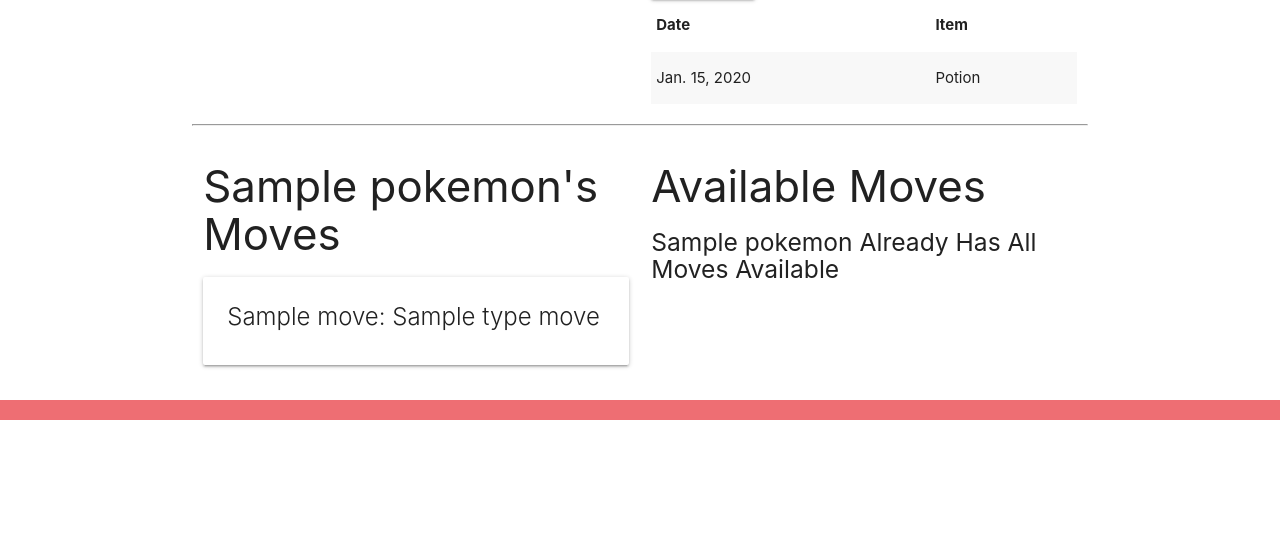
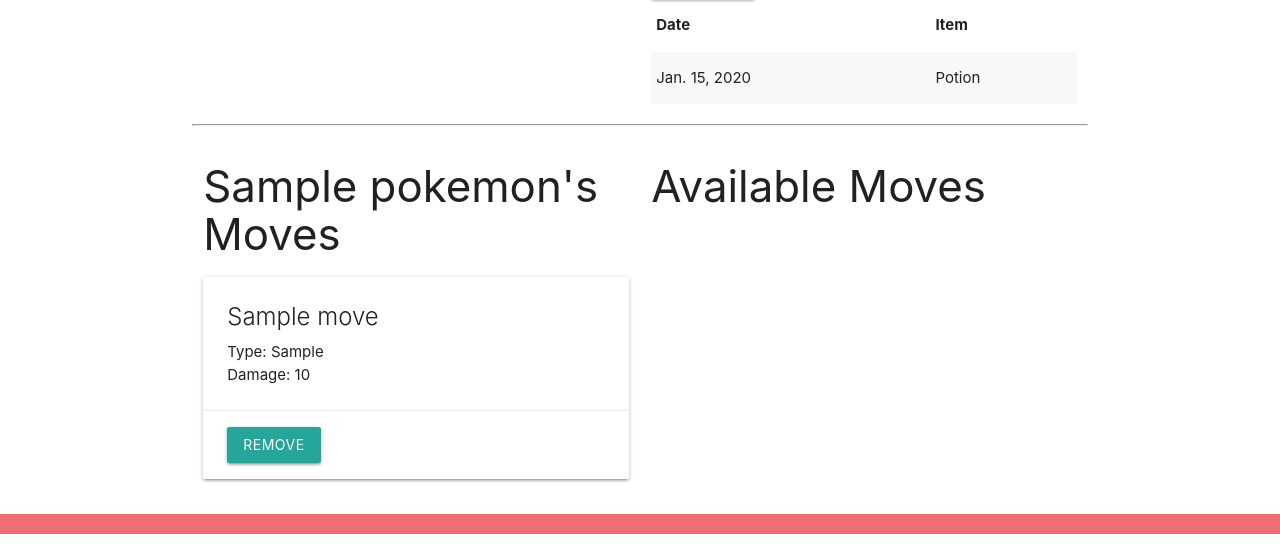
Before and after one commit to adamascencio/Pokemon-Collector, a Django app: page /pokemon/1/ in a window 1280 px wide. Shown: the part 427-984 px from the top of the page. Before the commit the page ends 847 px from the top, so only its background shows below. Run offline with Django 4.2, Linux system fonts and the light colour scheme; tables that the repository leaves empty hold one stand-in row (values such as "Sample post").

Commit message:
Add logic to prevent user from adding more than 4 moves to a pokemon

```diff
--- a/main_app/templates/pokemon/detail.html
+++ b/main_app/templates/pokemon/detail.html
@@ -51,8 +51,16 @@
     <div class="card">
       <div class="card-content">
         <span class="card-title">
-          {{ move.name }}: {{ move.type }} type move
+          {{ move.name }}
         </span>
+        <p>Type: {{move.type}}</p>
+        <p>Damage: {{move.damage}}</p>
+      </div>
+      <div class="card-action">
+        <form action="{% url 'unassoc_move' pokemon.id move.id %}" method="POST">
+          {% csrf_token %}
+          <button type="submit" class="btn">Remove</button>
+        </form>
       </div>
     </div>
     {% endfor %}
@@ -63,13 +71,15 @@
   <!-- Available moves will come after this line -->
   <div class="col s6">
     <h3>Available Moves</h3>
-    {% if moves.count %}
+    {% if pokemon.moves.count < 4 %}
     {% for move in moves.all %}
     <div class="card">
       <div class="card-content">
         <span class="card-title">
-          {{ move.name }}: {{ move.type }} type move
+          {{ move.name }}
         </span>
+        <p>Type: {{move.type}}</p>
+        <p>Damage: {{move.damage}}</p>
       </div>
       <div class="card-action">
         <form action="{% url 'assoc_move' pokemon.id move.id %}" method="POST">
--- a/main_app/views.py
+++ b/main_app/views.py
@@ -31,11 +31,13 @@ def pokemon_detail(request, pokemon_id):
 
 def assoc_move(request, pokemon_id, move_id):
   p = Pokemon.objects.get(id=pokemon_id)
-  p.moves.add(move_id)
-  return redirect('detail', pokemon_id=pokemon_id)
+  if not p.at_max_moves():
+    p.moves.add(move_id)
+    return redirect('detail', pokemon_id=pokemon_id)
 
 def unassoc_move(request, pokemon_id, move_id):
-  pass
+  Pokemon.objects.get(id=pokemon_id).moves.remove(move_id)
+  return redirect('detail', pokemon_id=pokemon_id)
 
 class PokemonCreate(CreateView):
   model = Pokemon
```
